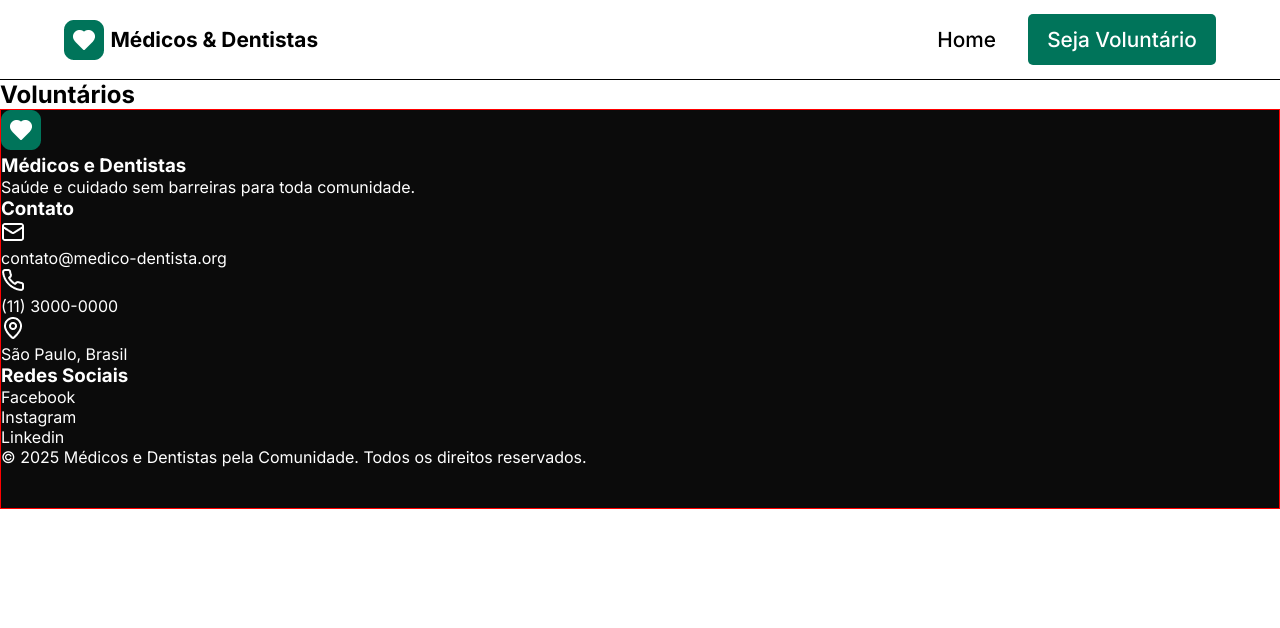
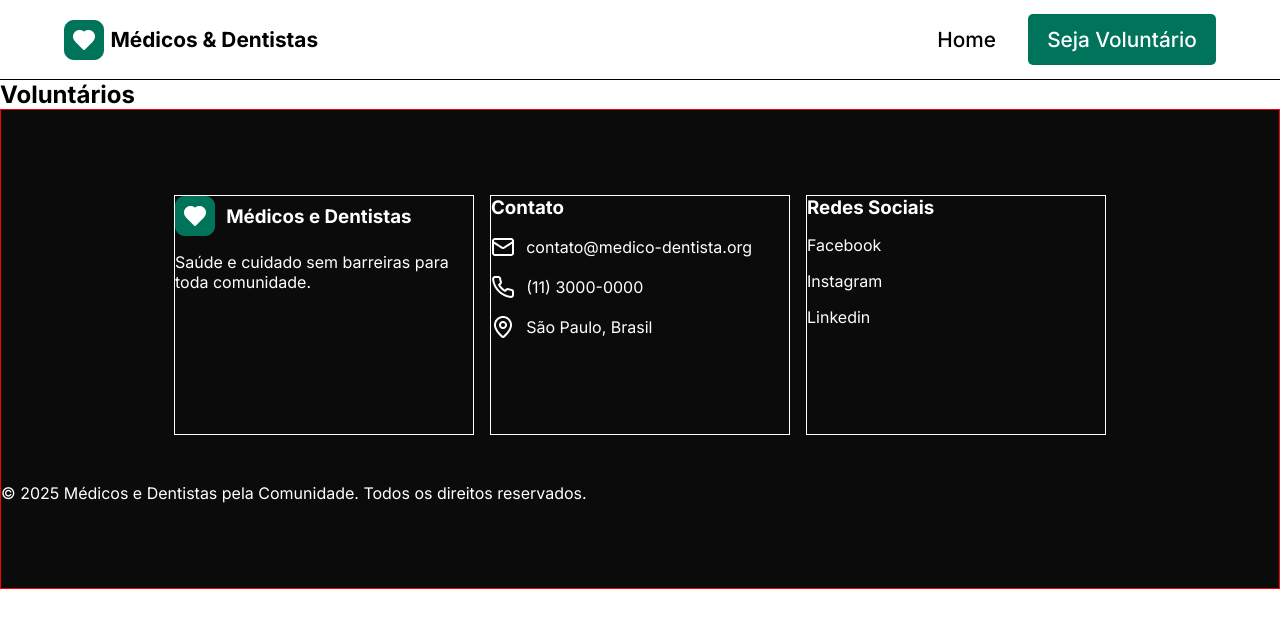
Before and after one commit to laecio22/desafio-router, a React (Vite) app: page /voluntarios in a window 1280 px wide. Shown: the top 628 px of the page. Built offline with nearby package versions, Linux system fonts and the light colour scheme.

Commit message:
style:inicio  estilização  componente footer

```diff
--- a/src/components/footer/Footer.jsx
+++ b/src/components/footer/Footer.jsx
@@ -9,7 +9,7 @@ const Footer = () => {
     <footer className={s.footer}>
       <div className={s.contentFooter}>
         <article>
-          <div>
+          <div className={s.boxFlexivel}>
             <img src={IconCoracao} alt="icone de coração" />
             <h3>Médicos e Dentistas</h3>
           </div>
@@ -17,15 +17,15 @@ const Footer = () => {
         </article>
         <article>
           <h3>Contato</h3>
-          <div>
+          <div className={s.boxFlexivel}>
             <img src={IconEmail} alt="ícone  de  email" />
             <p>contato@medico-dentista.org</p>
           </div>
-          <div>
+          <div className={s.boxFlexivel}>
             <img src={IconPhone} alt="ícone  de telefone" />
             <p>(11) 3000-0000</p>
           </div>
-          <div>
+          <div className={s.boxFlexivel}>
             <img src={IconMap} alt="ícone de localização" />
             <p>São Paulo, Brasil</p>
           </div>
--- a/src/components/footer/footer.module.scss
+++ b/src/components/footer/footer.module.scss
@@ -2,6 +2,32 @@
 .footer {
     background-color: colors.$color-dark;
     color: colors.$color-white;
-    height: 50vh;
+    height: 60vh;
+    display: flex;
+    flex-direction: column;
+    justify-content: center;
+    gap: 3rem;
     border: 1px solid red;
+
+    .contentFooter {
+        display: flex;
+        justify-content: center;
+        gap: 1rem;
+
+        article {
+            width: 300px;
+            display: flex;
+            flex-direction: column;
+            gap: 1rem;
+            height: 30vh;
+            border: 1px solid white;
+        }
+
+        .boxFlexivel {
+            display: flex;
+            align-items: center;
+            gap: 0.7rem;
+        }
+
+    }
 }
```
